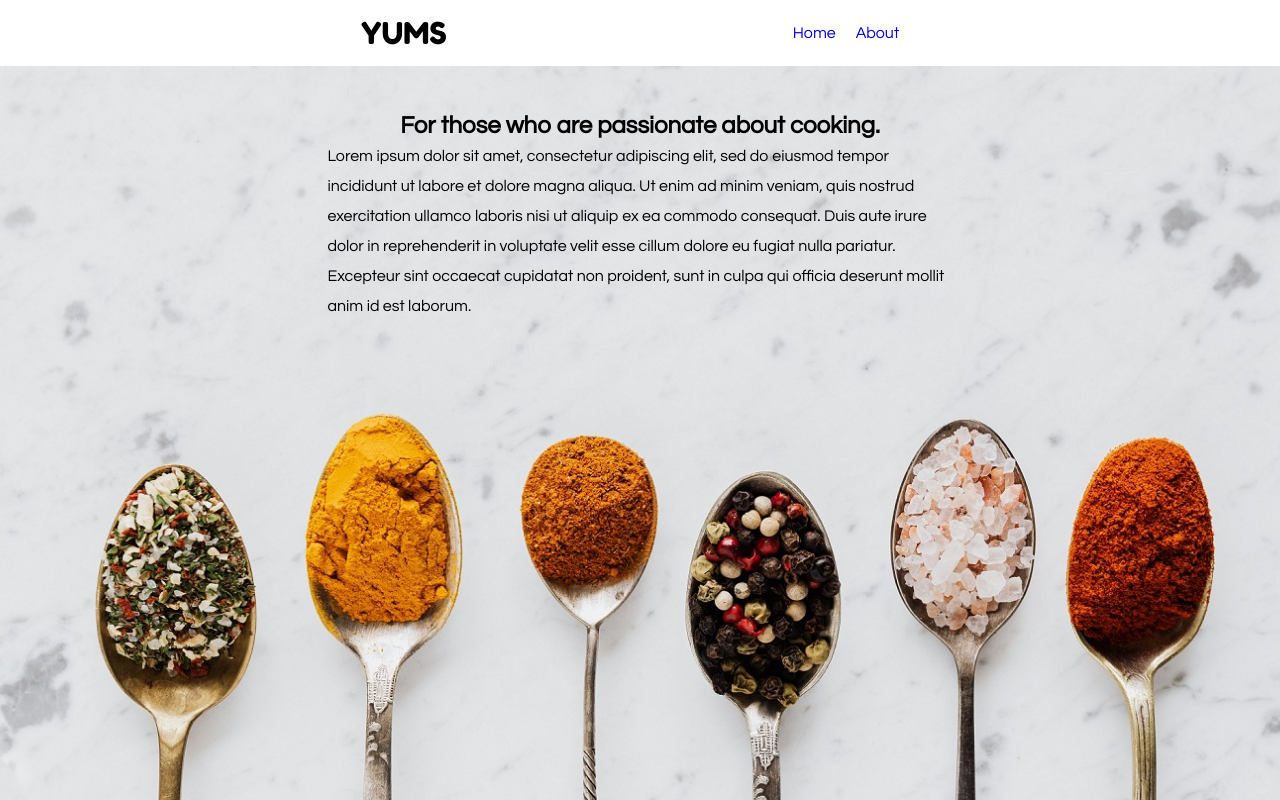
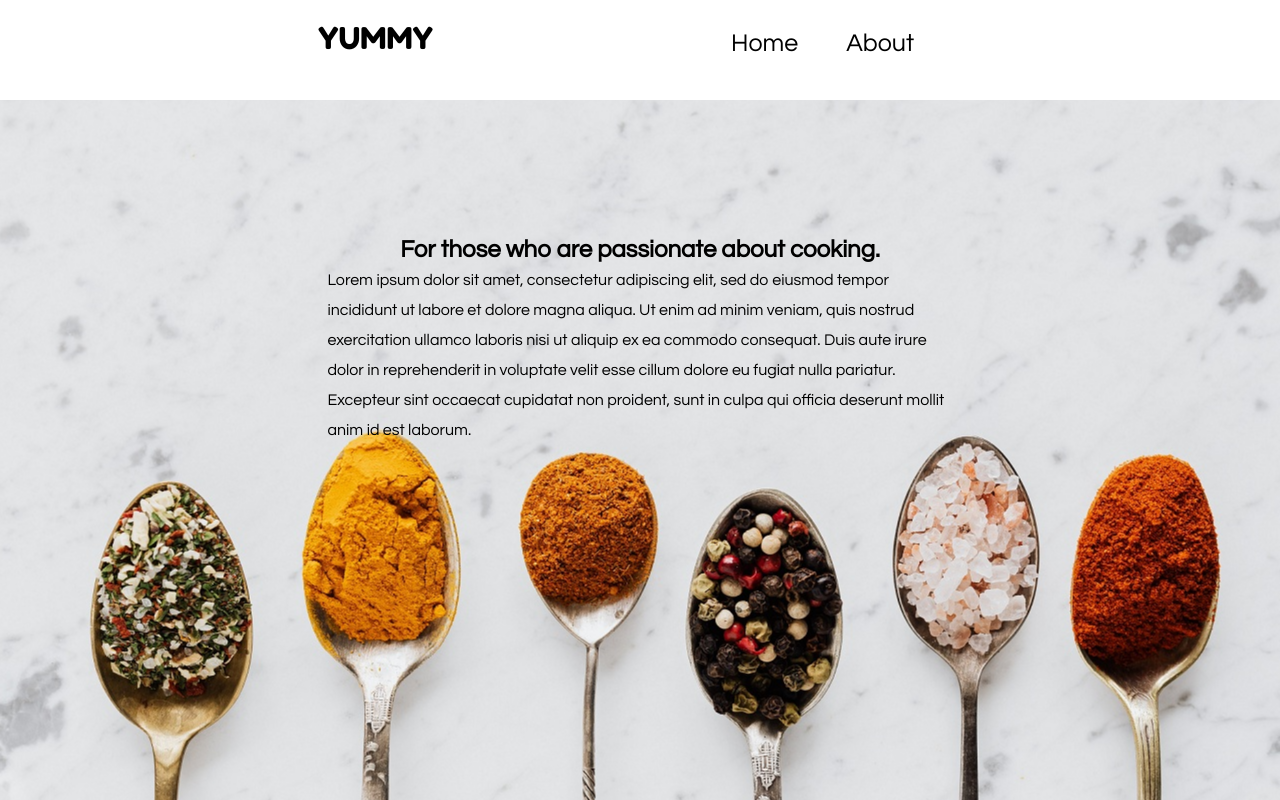
Before and after one commit to yasminwww/recipe-app-react, a React (Create React App) app: page /about in a window 1280 px wide. Built offline with nearby package versions, Linux system fonts and the light colour scheme.

Commit message:
refactoring

```diff
--- a/src/App.css
+++ b/src/App.css
@@ -4,3 +4,8 @@
   box-sizing: border-box;
   font-family: 'Questrial', sans-serif;
 }
+
+html,
+body {
+  height: 100%;
+}
--- a/src/components/About.js
+++ b/src/components/About.js
@@ -1,15 +1,18 @@
 import React from 'react'
+import { log } from '../log'
 import styled from 'styled-components'
 import spices from '../images/spices.jpg'
 
 const Wrapper = styled.div`
-  min-height: calc(100vh - 66px);
+  .expand-space {
+    position: absolute;
+    top: 100px;
+    bottom: 0;
+    width: 100%;
     background: url(${spices}) no-repeat center center;
-  -webkit-background-size: cover;
-  -moz-background-size: cover;
-  -o-background-size: cover;
-  background-size: cover;
-
+    /* background-size: cover; */
+    object-fit: cover;
+  }
   .content {
     display: flex;
     flex-direction: column;
@@ -23,7 +26,7 @@ const Wrapper = styled.div`
     line-height: 30px;
   }
   h2 {
-    margin-top: 30px;
+    margin-top: 15vh;
     font-weight: bold;
     justify-items: start;
   }
@@ -33,20 +36,23 @@ const Wrapper = styled.div`
 `
 
 const About = () => {
+  log('buhu')
   return (
     <Wrapper>
+      <div className='expand-space'>
         <div className='content'>
           <h2>For those who are passionate about cooking.</h2>
           <p>
             Lorem ipsum dolor sit amet, consectetur adipiscing elit, sed do
-          eiusmod tempor incididunt ut labore et dolore magna aliqua. Ut enim ad
-          minim veniam, quis nostrud exercitation ullamco laboris nisi ut
+            eiusmod tempor incididunt ut labore et dolore magna aliqua. Ut enim
+            ad minim veniam, quis nostrud exercitation ullamco laboris nisi ut
             aliquip ex ea commodo consequat. Duis aute irure dolor in
             reprehenderit in voluptate velit esse cillum dolore eu fugiat nulla
             pariatur. Excepteur sint occaecat cupidatat non proident, sunt in
             culpa qui officia deserunt mollit anim id est laborum.
           </p>
         </div>
+      </div>
     </Wrapper>
   )
 }
--- a/src/components/Header.js
+++ b/src/components/Header.js
@@ -1,7 +1,13 @@
 import React from 'react'
+import { log } from '../log'
 
 const Header = () => {
-  return <h1>Hungry?</h1>
+  return (
+    <>
+      <h1>Hungry?</h1>
+      <p>Go ahead, make your best meal ever. Again.</p>
+    </>
+  )
 }
 
 export default Header
--- a/src/components/Home.js
+++ b/src/components/Home.js
@@ -1,7 +1,8 @@
 import React, { useEffect, useState } from 'react'
+import { log } from '../log'
 import styled from 'styled-components'
-import lemons from '../images/lemons.jpg'
 import Header from './Header'
+import Recipe from './Recipe'
 
 const Wrapper = styled.div`
   .form-container {
@@ -11,27 +12,18 @@ const Wrapper = styled.div`
   }
   .search-form {
     margin-top: 2vh;
+    font-size: 30px;
   }
   .search-bar {
     padding: 10px;
     border-radius: 10px;
-    width: 400px;
+    width: 45vw;
     margin-bottom: 5vh;
   }
-  button {
+  .search-button {
     margin-left: 10px;
     padding: 10px;
     border-radius: 10px;
-  }
-
-  .gallery-wrapper {
-    display: grid;
-    grid-template-columns: repeat(auto-fit, minmax(300px, 340px));
-    justify-content: center;
-    grid-row-gap: 10px;
-  }
-  .recipe-card {
-    width: 100%;
   }
 `
 
@@ -39,6 +31,7 @@ const Home = () => {
   const [recipes, setRecipes] = useState([])
   const [query, setQuery] = useState('')
   const [fullQuery, setFullQuery] = useState('')
+
   const API_ID = process.env.REACT_APP_API_ID
   const API_KEY = process.env.REACT_APP_API_KEY
 
@@ -51,9 +44,9 @@ const Home = () => {
   const getRecipes = async () => {
     const response = await fetch(example)
     const data = await response.json()
-    console.log(data.hits)
 
-    setRecipes(data.hits)
+    const { hits: recipe } = data
+    setRecipes(recipe)
   }
 
   const getInputQuery = (e) => {
@@ -65,6 +58,8 @@ const Home = () => {
     setQuery('')
   }
 
+  const placeholder = 'Search by ingredient, name, first letter...'
+
   return (
     <Wrapper>
       <div className='form-container'>
@@ -72,7 +67,7 @@ const Home = () => {
           <input
             type='text'
             className='search-bar'
-            placeholder='Search by ingredient, name, first letter...'
+            placeholder={placeholder}
             value={query}
             onChange={getInputQuery}
           ></input>
@@ -82,18 +77,7 @@ const Home = () => {
         </form>
       </div>
       {fullQuery === '' ? <Header /> : null}
-      <div className='background'>
-        <div className='gallery-wrapper'>
-          {recipes &&
-            recipes.map((recipe) => (
-              <div key={recipe.recipe.calories} className='recipe-card'>
-                <img src={recipe.recipe.image} alt=''></img>
-                <p>{recipe.recipe.label}</p>
-                <div>{recipe.recipe.calories}</div>
-              </div>
-            ))}
-        </div>
-      </div>
+      {recipes !== '' ? <Recipe recipes={recipes} /> : null}
     </Wrapper>
   )
 }
--- a/src/components/Navbar.js
+++ b/src/components/Navbar.js
@@ -1,22 +1,32 @@
 import React from 'react'
+import { log } from '../log'
 import { Link } from 'react-router-dom'
 import styled from 'styled-components'
+import lemons from '../images/lemons.jpg'
 
 const Wrapper = styled.div`
-  /* width: 100%; */
   nav {
     display: flex;
     justify-items: center;
     justify-content: space-evenly;
-    padding: 15px;
+    padding: 20px;
+    /* background: url(${lemons}) no-repeat center center;
+    -webkit-background-size: cover;
+    -moz-background-size: cover;
+    -o-background-size: cover;
+    background-size: cover; */
   }
+
   .nav-links {
     display: flex;
   }
   .nav-links a {
     text-decoration: none;
-    padding-right: 20px;
+    padding-right: 3rem;
     margin-top: 10px;
+    color: black;
+    /* font-weight: bold; */
+    font-size: 25px;
   }
   .logo {
     font-family: 'Fredoka One', cursive;
@@ -29,7 +39,7 @@ const Navbar = () => {
     <div>
       <Wrapper>
         <nav className='nav-bar'>
-          <div className='logo'>YUMS</div>
+          <div className='logo'>YUMMY</div>
           <div className='nav-links'>
             <Link to='/'>Home </Link>
             <Link to='/about'>About</Link>
--- a/src/components/Recipe.js
+++ b/src/components/Recipe.js
@@ -1,15 +1,35 @@
 import React from 'react'
+import { log } from '../log'
+import styled from 'styled-components'
 
-const Recipe = ({ hits }) => {
-  console.log(hits)
+const RecipeWrapper = styled.div`
+  .gallery-wrapper {
+    display: grid;
+    grid-template-columns: repeat(3, minmax(300px, 340px));
+    justify-content: center;
+    grid-row-gap: 10px;
+  }
+  .recipe-card {
+    width: 100%;
+  }
+`
+
+const Recipe = ({ recipes }) => {
+  log('re:', recipes)
 
   return (
-    <>
-      <div>{hits.recipe.title}</div>
-      <img src={hits.recipe.image} alt=''></img>
-      <div>{hits.recipe.calories}</div>
-      <div>{hits.recipe.calories}</div>
-    </>
+    <RecipeWrapper>
+      <div className='gallery-wrapper'>
+        {recipes &&
+          recipes.map((recipe) => (
+            <div key={recipe.recipe.calories} className='recipe-card'>
+              <img src={recipe.recipe.image} alt=''></img>
+              <p>{recipe.recipe.label}</p>
+              <div>{recipe.recipe.calories}</div>
+            </div>
+          ))}
+      </div>
+    </RecipeWrapper>
   )
 }
 
--- /dev/null
+++ b/src/components/SingleRecipe.js
@@ -0,0 +1,2 @@
+import React from 'react'
+import { log } from '../log'
--- /dev/null
+++ b/src/log.js
@@ -0,0 +1 @@
+export const log = (...args) => console.log(...args)
```
Also changed, not shown: 1 other file (tests, documents, lock files or other folders). Lines whose indentation alone changed are shown as unchanged.
